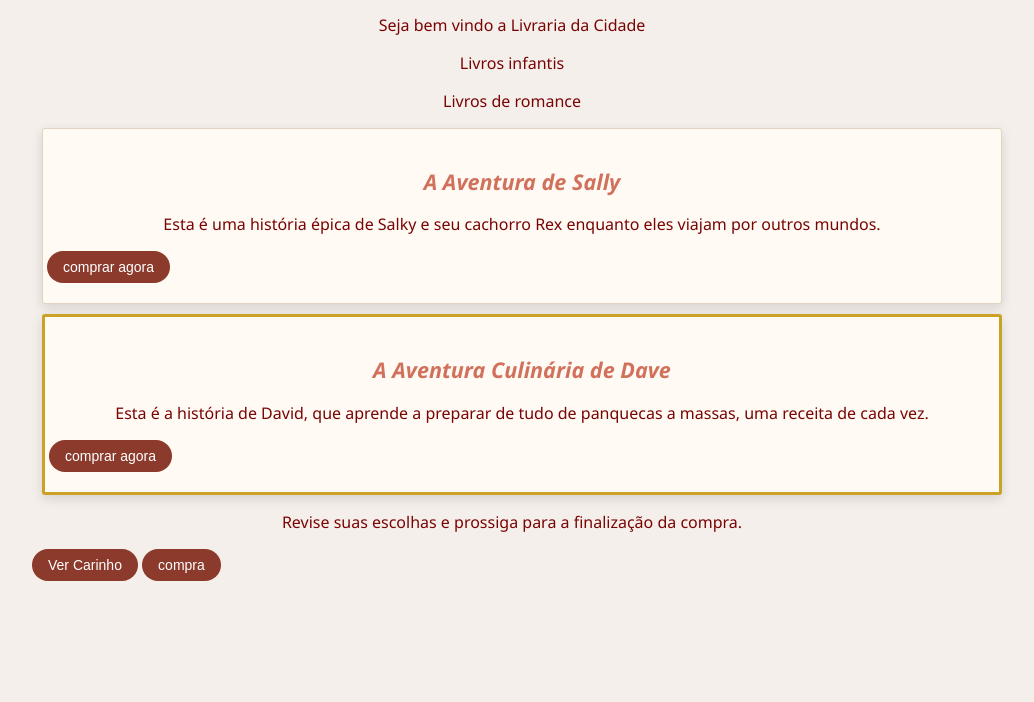
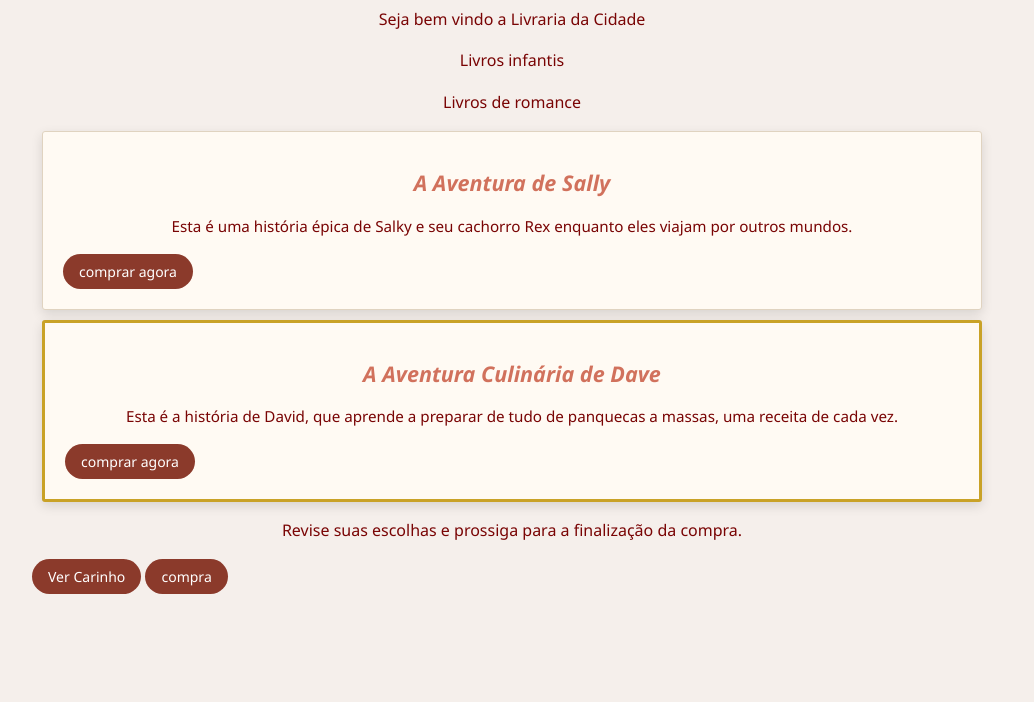
Before and after one commit to claudioelo/Imp-rio-das-Letras, a plain HTML site: page index.html in a window 1280 px wide. Shown: the part 98-800 px from the top of the page, without its empty margins (128-1162 px from the left). Drawn offline with Linux system fonts and the light colour scheme.

Commit message:
estilizando com line-height

```diff
--- a/styles.css
+++ b/styles.css
@@ -11,14 +11,19 @@ body {
     max-width: 60rem;
     margin: 0 auto;
     font-family: "Segoe UI", roboto, Arial, sans-serif;
+    line-height: 1.6;
 }
 
+h1, h2 {
+    line-height: 1.2;
+}
 
 h1 {
     color: #8b3e2d;
     text-align: center;
     border-bottom: 3px solid #8b3a2b;
     font-size: 2.5rem;
+    font-family: Georgia, "Times New Roman", serif;
 }
 
 h2 {
@@ -26,7 +31,6 @@ h2 {
     text-align: center;
     font-style: italic;
     font-size: 1.35rem;
-
 }
 
 p {
@@ -37,13 +41,15 @@ p {
 
 .card {
     background: #fffaf3;
-    padding: 1.25rem 0.25rem;
+    padding: 1.25rem;
     margin: 10px;
     border-radius: 3px;
     border: 1px solid #e0d3c0;
     box-shadow: 0 4px 12px rgba(0, 0, 0, 0.12);
-    width: 100%;
+}
 
+.card p {
+    font-size: 0.95rem;
 }
 
 .btn {
@@ -54,13 +60,13 @@ p {
     border-radius: 999px;
     transition: transform 0.3s;
     font-size: 0.875rem;
+    font-family: inherit;
 }
 
 .card:hover .btn {
-    transform: translateX(300px);
+    transform: translateX(250px);
 }
 
 .card.destaque {
     border: 3px solid #c9a227;
-
 }
```
